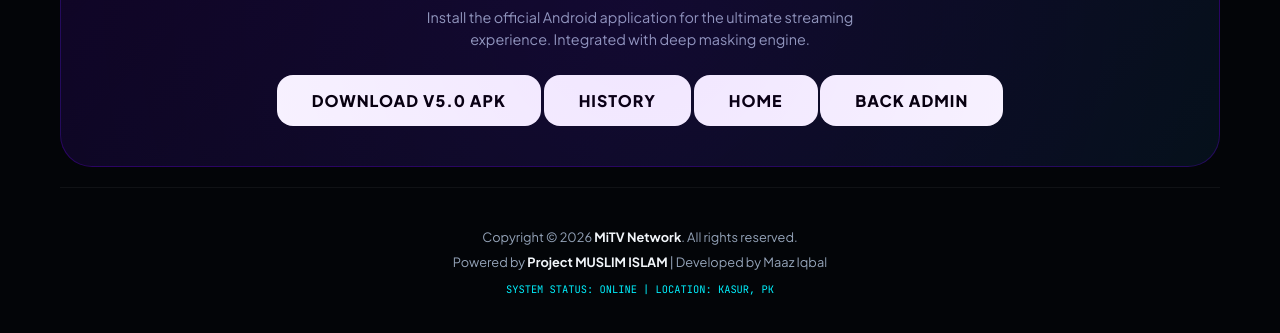
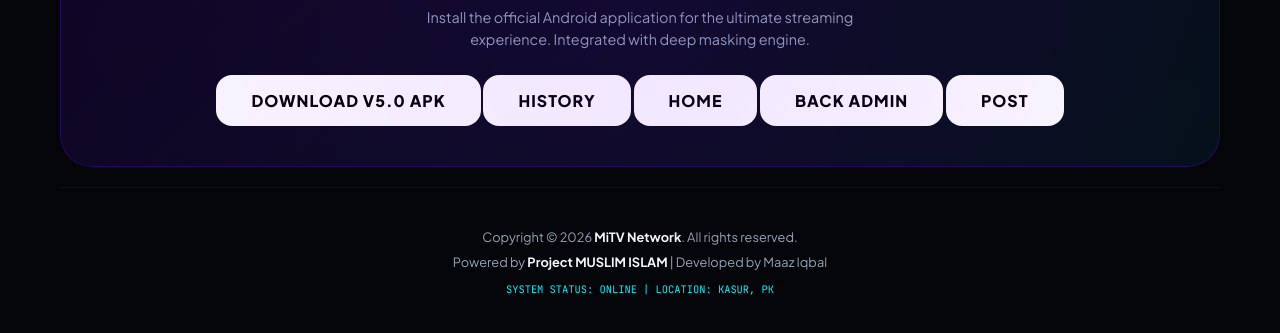
Before and after one commit to muaaziqbalvip/Mi, a website: page admin.html in a window 1280 px wide. Shown: the part 884-1217 px from the top of the page. Drawn offline with Linux system fonts and the light colour scheme; no server answers.

Commit message:
Add files via upload

```diff
--- a/admin.html
+++ b/admin.html
@@ -1371,6 +1371,9 @@
             <a href="admin-back.html"> <button class="btn" style="background: #fff; color: #000; width: auto; padding: 15px 35px;" onclick="triggerSysSound('click')">
                 BACK ADMIN
             </button></a>
+            <a href="post.html"> <button class="btn" style="background: #fff; color: #000; width: auto; padding: 15px 35px;" onclick="triggerSysSound('click')">
+                post
+            </button></a>
         </div>
 
         <footer class="footer-main">
```
